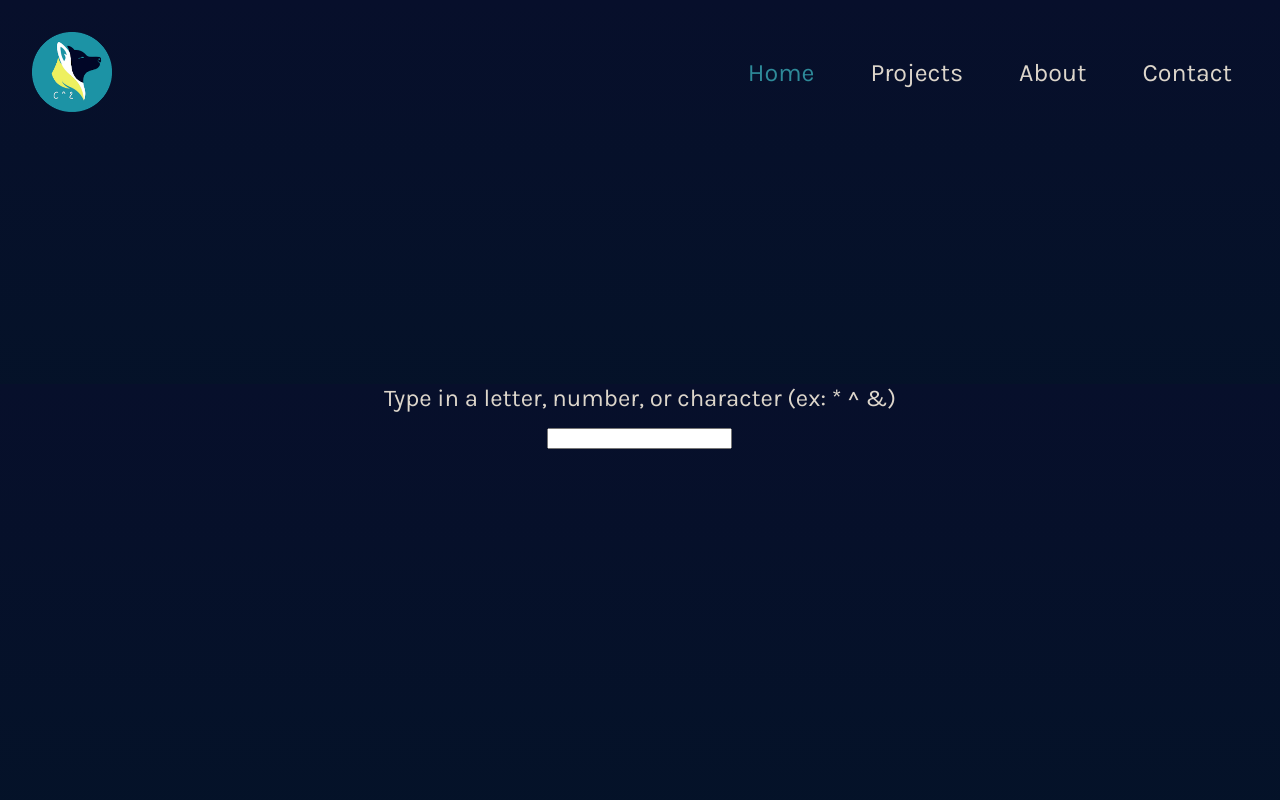
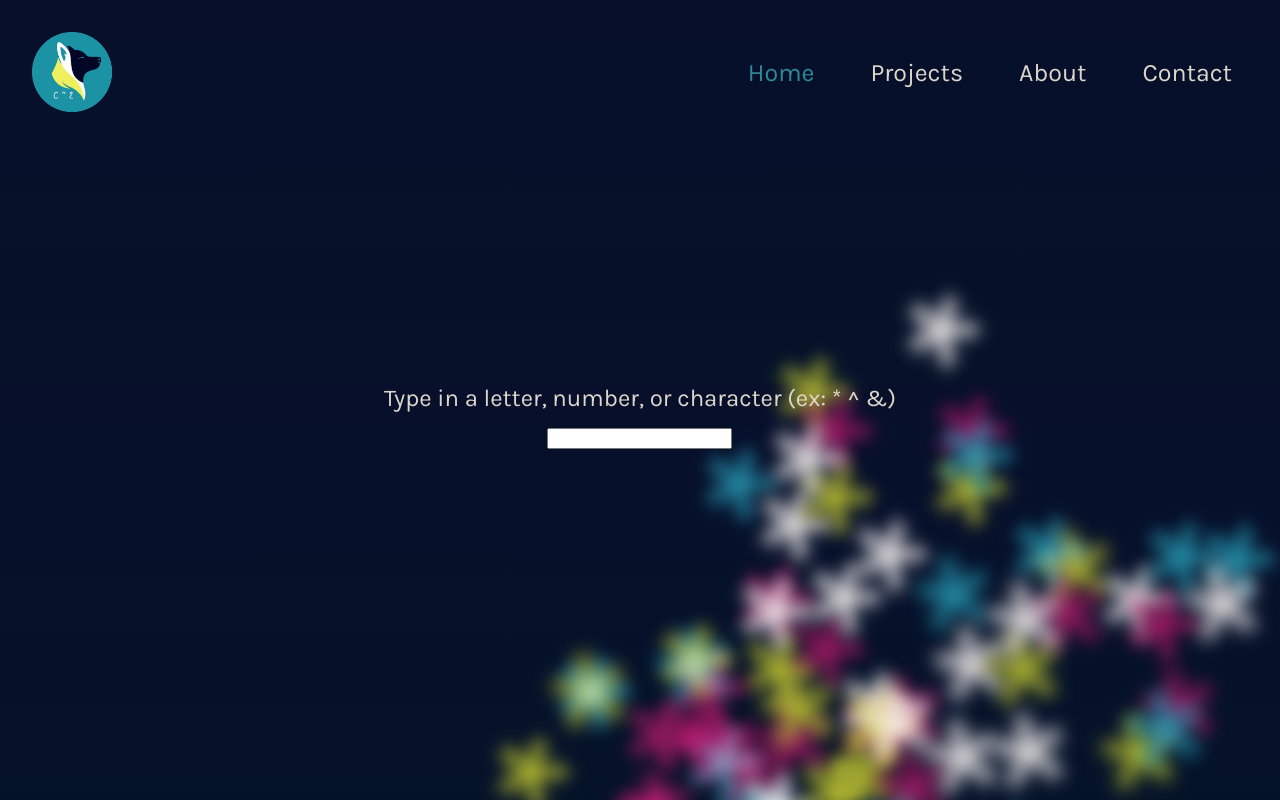
Before and after one commit to ciciwoolf/nextjs-react-app, a Next.js app in the folder fun-stuff/: page / in a window 1280 px wide. Built offline with nearby package versions, Linux system fonts and the light colour scheme.

Commit message:
Fix inline style syntax

```diff
--- a/fun-stuff/app/page.js
+++ b/fun-stuff/app/page.js
@@ -23,7 +23,7 @@ export default function Home() {
   return (
     <div
       className={styles.floatingCharacters}
-      style={{ "--floating-content": char }}
+      style={{ "--floating-content": `"${char || "*"}"` }}
     >
       <div className={styles.homeBody}>
         {showWelcome ? (
```
